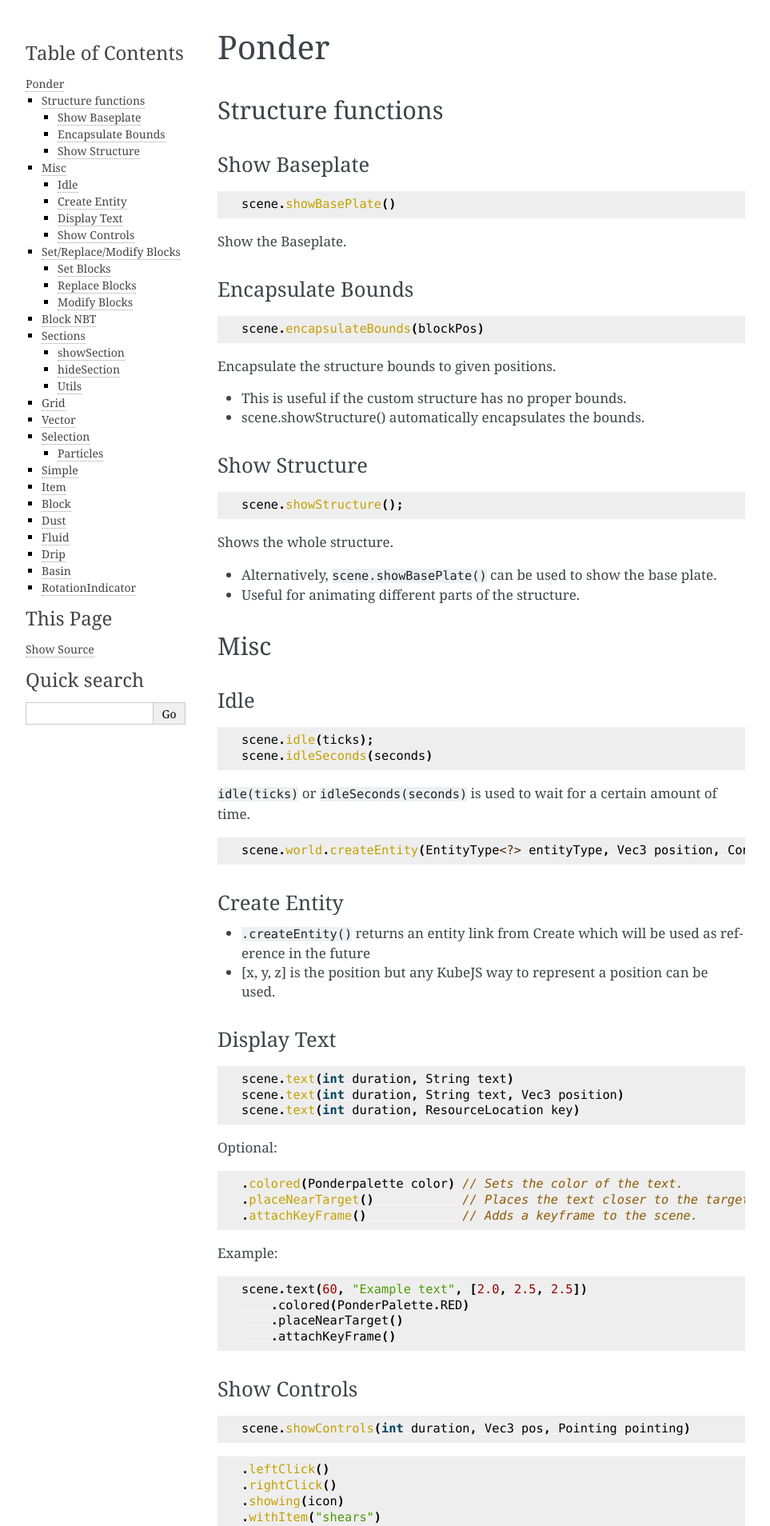
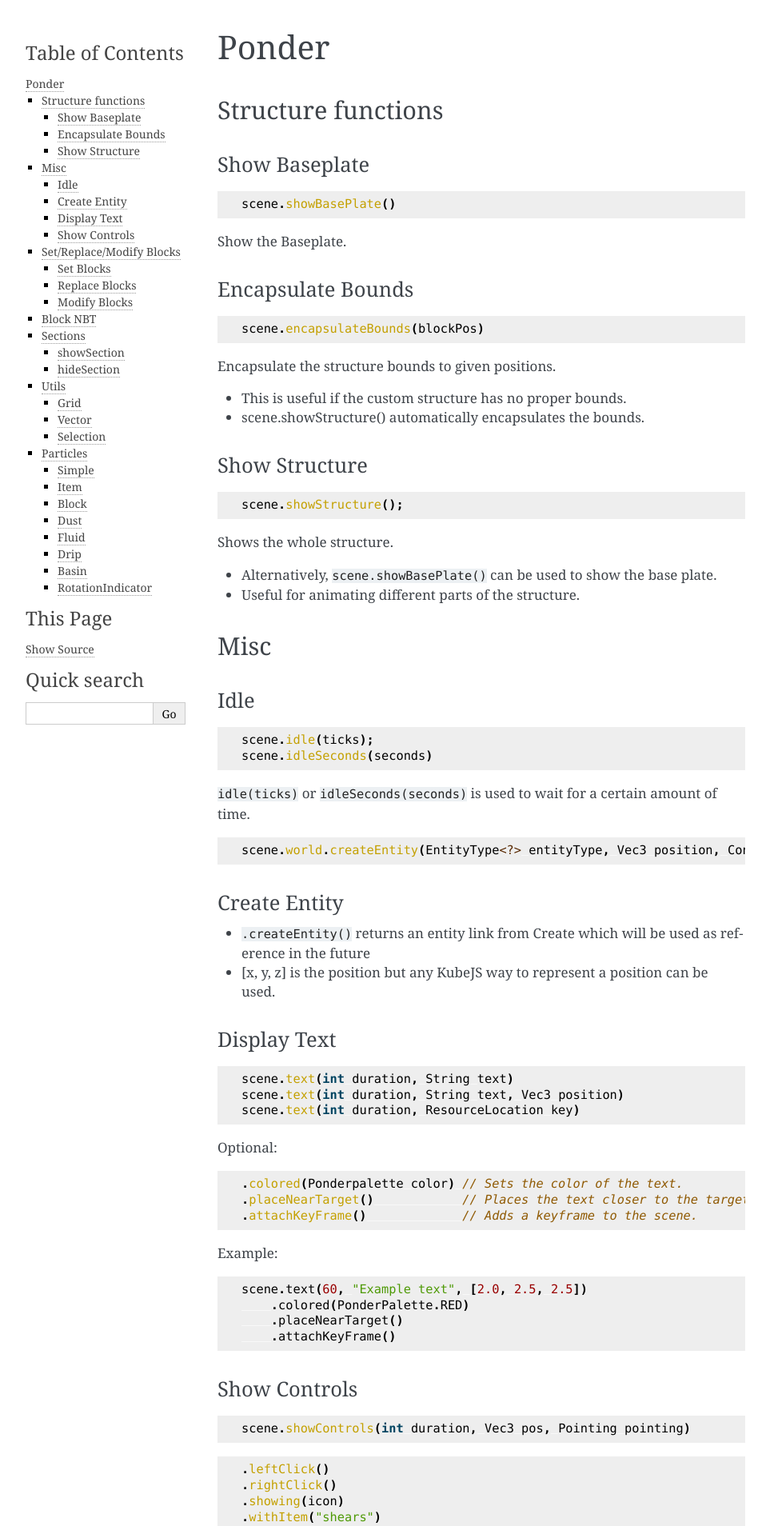
Before and after one commit to Ludi87/ponderjs-docs, a Sphinx documentation site: the page built from docs/ponderjs.md, in a window 1280 px wide. Shown: the top 1908 px of the page at 80% size, without its empty margins (148-1111 px from the left). Built offline with Sphinx 7.4.7, drawn with Linux system fonts in a browser that asks for light colours.

Commit message:
Update ponderjs.md

````diff
--- a/docs/ponderjs.md
+++ b/docs/ponderjs.md
@@ -232,9 +232,9 @@
 hideSection(Selection selection, Direction fadeOutDirection)
 ```
 
-#### Utils
+## Utils
 
-## Grid
+#### Grid
 
 Creates a new BlockPos at `x, y, z`.
 
@@ -247,7 +247,7 @@
 util.grid.zero()
 ```
 
-## Vector
+#### Vector
 
 Creates a new Vector at x, y, z or at the blockpos.
 
@@ -270,7 +270,7 @@
 util.vector.blockSurface(blockPos, direction, margin)
 ```
 
-## Selection
+#### Selection
 
 Creates a selection of the **whole structure**.
 
@@ -311,7 +311,7 @@
 util.select.cubdoid(blockPos, vector)
 ```
 
-#### Particles
+## Particles
 
 !!! note Constants for examples:
     <br>
@@ -324,7 +324,7 @@
     const end = [2, 2, 3]
     ```
 
-## Simple
+#### Simple
 
 ```java
 simple(int ticks, ParticleType<?> type, Vec3 pos)
@@ -376,7 +376,7 @@
 )
 ```
 
-## Item
+#### Item
 
 ```java
 item(int ticks, ItemStack item, Vec3 pos)
@@ -392,7 +392,7 @@
     .area(end)
 ```
 
-## Block
+#### Block
 
 ```java
 block(int ticks, BlockState blockState, Vec3 pos)
@@ -407,7 +407,7 @@
     .area(end)
 ```
 
-## Dust
+#### Dust
 
 ```java
 dust(int ticks, Color color, Vec3 pos)
@@ -440,7 +440,7 @@
     const potionFluid = Fluid.of("create:potion", { Potion: "minecraft:blindness" });
     ```
 
-## Fluid
+#### Fluid
 
 ```java
 fluid(int ticks, FluidStackJS fluid, Vec3 pos)
@@ -463,7 +463,7 @@
     .density(5)
 ```
 
-## Drip
+#### Drip
 
 ```java
 drip(int ticks, FluidStackJS fluid, Vec3 pos)
@@ -482,7 +482,7 @@
     .density(5);
 ```
 
-## Basin
+#### Basin
 
 ```java
 basin(int ticks, FluidStackJS fluid, Vec3 pos)
@@ -505,7 +505,7 @@
     .density(5)
 ```
 
-## RotationIndicator
+#### RotationIndicator
 
 ```java
 rotationIndicator(int ticks, Vec3 pos, float radius1, float radius2, Direction.Axis axis)
````
